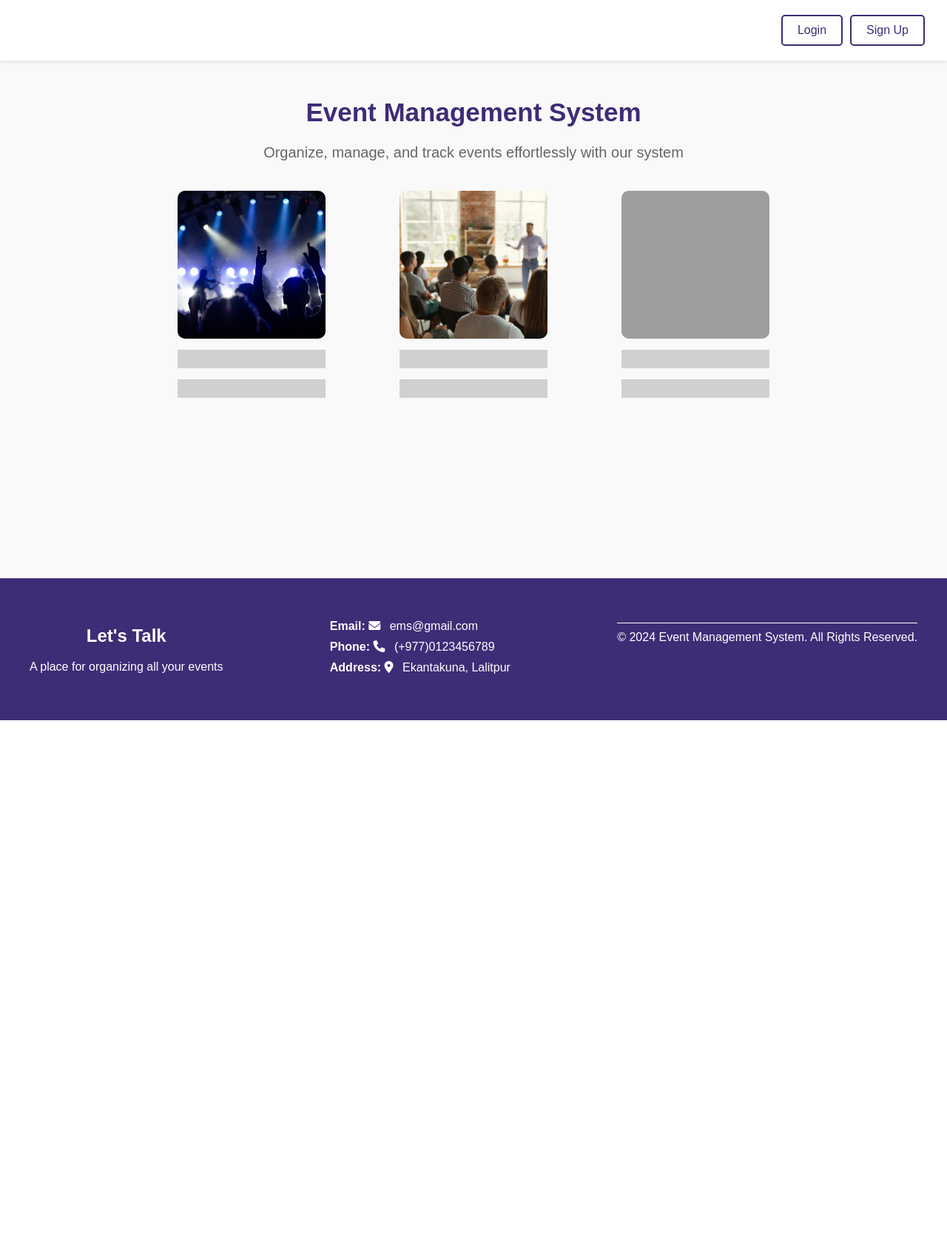
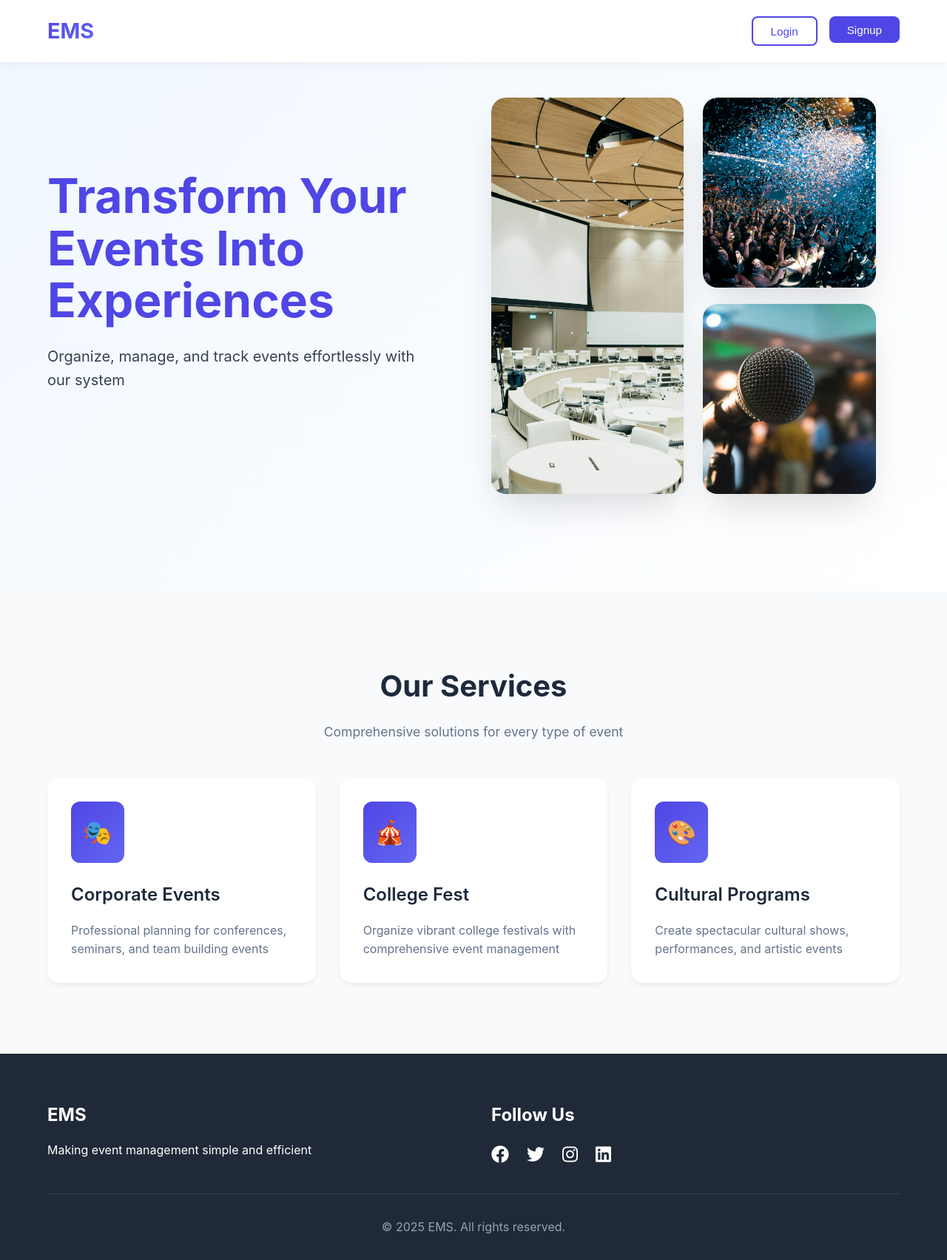
Before and after one commit to SampadaSingh/EMS, a PHP site: page / in a window 1280 px wide. Shown: the whole page at 74% size. Before the commit the page ends 974 px from the top, so only its background shows below. Run offline with PHP 8.4, Linux system fonts and the light colour scheme; grey boxes are pictures that could not be loaded.

Commit message:
modified

```diff
--- a/css/index.css
+++ b/css/index.css
@@ -1,172 +1,253 @@
-
-
-body {
-    font-family: Arial, sans-serif;
-    text-align: center;
+/* Modern CSS Reset */
+* {
   margin: 0;
   padding: 0;
-    background-color: #f9f9f9;
+  box-sizing: border-box;
 }
 
-
-  /* Header Section */
-  .header {
-    display: flex;
-    justify-content: flex-end;
-    padding: 20px 30px;
+/* Base Styles */
+body {
+  font-family: 'Inter', -apple-system, BlinkMacSystemFont, 'Segoe UI', Roboto, sans-serif;
+  line-height: 1.6;
+  color: #1f2937;
   background-color: #ffffff;
-    box-shadow: 0 2px 5px rgba(0, 0, 0, 0.1);
 }
 
-  .header a {
-    margin-left: 10px;
-    padding: 10px 20px;
-    font-size: 16px;
-    text-decoration: none;
-    border-radius: 5px;
-    transition: 0.3s ease;
+/* Navigation */
+.navbar {
+  display: flex;
+  justify-content: space-between;
+  align-items: center;
+  padding: 1.2rem 5%;
+  background: rgba(255, 255, 255, 0.95);
+  position: fixed;
+  width: 100%;
+  top: 0;
+  z-index: 1000;
+  box-shadow: 0 2px 15px rgba(0, 0, 0, 0.05);
 }
 
-  .header .login {
-    border: 2px solid #3e2c76;
-    color: #3e2c76;
-    background-color: white;
+.logo {
+  font-size: 1.8rem;
+  font-weight: 700;
+  background: linear-gradient(135deg, #4f46e5, #6366f1);
+  -webkit-background-clip: text;
+  -webkit-text-fill-color: transparent;
 }
 
-  .header .signup {
-    border: 2px solid #3e2c76;
-    color: #3e2c76;
-    background-color: white;
+.auth-buttons {
+  display: flex;
+  gap: 1rem;
 }
 
-  .header .signup:hover {
-    background-color: #3e2c76;
+.login-btn, .register-btn {
+  padding: 0.6rem 1.5rem;
+  border: none;
+  border-radius: 8px;
+  font-size: 0.95rem;
+  font-weight: 500;
+  cursor: pointer;
+}
+
+.login-btn {
+  background: transparent;
+  color: #4f46e5;
+  border: 2px solid #4f46e5;
+}
+
+.register-btn {
+  background: #4f46e5;
   color: white;
 }
 
-  /* Main Section */
-  .main {
-    margin: 50px auto;
-    max-width: 800px;
-    height: 75vh;
-
+/* Hero Section */
+.hero {
+  display: flex;
+  align-items: center;
+  min-height: 100vh;
+  padding: 5rem 5%;
+  background: linear-gradient(135deg, #f0f7ff 0%, #ffffff 100%);
 }
 
-  .main h1 {
-    font-size: 35px;
-    color: #3e2c76;
+.hero-content {
+  flex: 1;
+  padding-right: 3rem;
+  position: relative;
+  z-index: 2;
 }
 
-  .main p {
-    font-size: 20px;
-    color: #666666;
-    margin-bottom: 40px;
+.hero h1 {
+  font-size: 4rem;
+  line-height: 1.1;
+  margin-bottom: 1.5rem;
+  color: #4f46e5;
 }
 
-  /* Card Container */
-  .card-container {
-    display: flex;
-    justify-content: space-between;
-    gap: 60px;
+.hero p {
+  font-size: 1.25rem;
+  color: #374151;
+  margin-bottom: 2.5rem;
 }
 
-  .card {
-    width: 200px;
-    text-align: center;
+.hero-images {
+  flex: 1;
+  height: 600px;
+  display: flex;
+  justify-content: center;
+  align-items: center;
+  padding: 2rem;
 }
 
-  .photo {
-    width: 200px;
-    height: 200px;
-    background-color: #e0e0e0;
-    border-radius: 10px;
-    overflow: hidden;
+.image-grid {
+  position: relative;
+  width: 100%;
+  height: 100%;
+  max-width: 900px;
+  margin: 0 auto;
 }
 
-  .photo img {
+.image-container {
+  position: absolute;
+  overflow: hidden;
+  border-radius: 20px;
+  box-shadow: 0 25px 50px -12px rgba(0, 0, 0, 0.15);
+}
+
+.image-container img {
   width: 100%;
   height: 100%;
   object-fit: cover;
 }
 
-  .text {
+.image-overlay {
+  position: absolute;
+  top: 0;
+  left: 0;
   width: 100%;
-    height: 25px;
-    background-color: #d0d0d0;
-   margin: 15px auto;
+  height: 100%;
+  background: linear-gradient(45deg, rgba(79, 70, 229, 0.1), rgba(99, 102, 241, 0.1));
+  opacity: 0;
 }
 
-  .footer {
-  display: flex;
-  justify-content: space-between;
-  align-items: flex-start;
-  padding: 40px;
-  background-color: #3e2c76;
+.main-image {
+  width: 50%;
+  height: 100%;
+  left: 0;
+  top: 50%;
+  transform: translateY(-50%);
+  z-index: 2;
+}
+
+.top-image {
+  width: 45%;
+  height: 48%;
+  right: 0;
+  top: 0;
+}
+
+.bottom-image {
+  width: 45%;
+  height: 48%;
+  right: 0;
+  bottom: 0;
+}
+
+/* Services Section */
+.services {
+  padding: 6rem 5%;
+  background-color: #f8fafc;
+}
+
+.container {
+  max-width: 1200px;
+  margin: 0 auto;
+}
+
+.section-title {
+  font-size: 2.5rem;
+  text-align: center;
+  color: #1e293b;
+  margin-bottom: 1rem;
+  font-weight: 700;
+}
+
+.section-subtitle {
+  text-align: center;
+  color: #64748b;
+  font-size: 1.1rem;
+  margin-bottom: 3rem;
+}
+
+.grid {
+  display: grid;
+  grid-template-columns: repeat(auto-fit, minmax(280px, 1fr));
+  gap: 2rem;
+}
+
+.card {
+  background: #ffffff;
+  padding: 2rem;
+  border-radius: 16px;
+  box-shadow: 0 4px 6px rgba(0, 0, 0, 0.05);
+}
+
+.card .icon {
+  font-size: 2rem;
+  margin-bottom: 1.5rem;
+  display: inline-block;
+  padding: 1rem;
+  background: linear-gradient(135deg, #4f46e5, #6366f1);
+  border-radius: 12px;
   color: #ffffff;
 }
 
-  .footer-left {
-  max-width: 50%;
+.feature-title {
+  font-size: 1.5rem;
+  color: #1e293b;
+  margin-bottom: 1rem;
+  font-weight: 600;
 }
 
-  .footer-left h3 {
-  font-size: 24px;
-  margin-bottom: 15px;
+.feature-description {
+  color: #64748b;
+  line-height: 1.6;
 }
 
-  .footer-left p {
-  font-size: 16px;
-  line-height: 1.5;
-  margin-bottom: 20px;
+/* Footer */
+footer {
+  background: #1f2937;
+  color: white;
+  padding: 4rem 5% 2rem;
 }
 
-  .footer-btn {
-  background-color: #6e57b3;
-  color: white;
-  padding: 10px 20px;
-  border: none;
-  border-radius: 5px;
-  cursor: pointer;
+.footer-content {
+  display: grid;
+  grid-template-columns: repeat(auto-fit, minmax(250px, 1fr));
+  gap: 3rem;
+  max-width: 1200px;
+  margin: 0 auto;
 }
 
-  .footer-btn:hover {
-  background-color: #b8abe1;
+.footer-section h3 {
+  font-size: 1.5rem;
+  margin-bottom: 1rem;
+  color: white;
 }
 
-  .footer-right {
-  text-align: left;
+.social-links {
+  display: flex;
+  gap: 1.5rem;
 }
 
-  .footer-right ul {
-  list-style: none;
-  padding: 0;
+.social-links a {
+  color: white;
+  font-size: 1.5rem;
 }
 
-  .footer-right ul li {
-  margin-bottom: 10px;
-  font-size: 16px;
+.footer-bottom {
+  text-align: center;
+  padding-top: 2rem;
+  margin-top: 2rem;
+  border-top: 1px solid #374151;
+  color: #9ca3af;
 }
-
-  .footer-right ul li a {
-  color: white;
-  text-decoration: none;
-  }
-
-  .footer-right ul li a:hover {
-  text-decoration: underline;
-  }
-
-  .footer-right ul li a i {
-  margin-right: 8px;
-  }
-
-  .footer-center {
-    text-align: center;
-    border-top: 1px solid white;
-    padding-top: 10px;
-    margin-top: 20px;
-  }
-
-  .footer-center p {
-    margin: 0;
-  }
--- a/index.html
+++ b/index.html
@@ -3,59 +3,86 @@
 <head>
     <meta charset="UTF-8">
     <meta name="viewport" content="width=device-width, initial-scale=1.0">
+    <title>EventFlow - Modern Event Management</title>
     <link rel="stylesheet" href="css/index.css">
-  <link href="https://cdnjs.cloudflare.com/ajax/libs/font-awesome/6.0.0-beta3/css/all.min.css" rel="stylesheet">
-  <title>Event Management System</title>
+    <link rel="stylesheet" href="https://cdnjs.cloudflare.com/ajax/libs/font-awesome/6.0.0/css/all.min.css">
 </head>
 <body>
-  <div class="header">
-    <a href="php/login.php" class="login">Login</a>
-    <a href="php/signup.php" class="signup">Sign Up</a>
+    <nav class="navbar">
+        <div class="logo">EMS</div>
+        <div class="auth-buttons">
+            <a href="php/login.php"><button class="login-btn">Login</button></a>
+            <a href="php/signup.php"><button class="register-btn">Signup</button></a>
         </div>
+    </nav>
 
-  <div class="main">
-    <h1><strong>Event Management System</strong></h1>
+    <section id="home" class="hero">
+        <div class="hero-content">
+            <h1>Transform Your Events Into Experiences</h1>
             <p>Organize, manage, and track events effortlessly with our system</p>
-    <div class="card-container">
-      <div class="card">
-        <div class="photo">
-          <img src="assets/uploads/i1.jpg" alt="Photo 1">
         </div>
-        <div class="text">
+        <div class="hero-images">
+            <div class="image-grid">
+                <div class="image-container main-image">
+                    <img src="assets/img/eventplan.jfif" alt="Event Planning">
+                    <div class="image-overlay"></div>
                 </div>
-        <div class="text"></div>
+                <div class="image-container top-image">
+                    <img src="assets/img/eventcollab.jfif" alt="Event Collaboration">
+                    <div class="image-overlay"></div>
                 </div>
-      <div class="card">
-        <div class="photo">
-          <img src="assets/uploads/i2.jpg" alt="Photo 2">
-        </div>
-        <div class="text"></div>
-        <div class="text"></div>
-      </div>
-      <div class="card">
-        <div class="photo">
-          <img src="assets/uploads/i3.jpg" alt="Photo 3">
-        </div>
-        <div class="text"></div>
-        <div class="text"></div>
+                <div class="image-container bottom-image">
+                    <img src="assets/img/eventsuccess.jfif" alt="Event Success">
+                    <div class="image-overlay"></div>
                 </div>
             </div>
         </div>
+    </section>
 
-  <footer class="footer">
-    <div class="footer-left">
-      <h3>Let's Talk</h3>
-      <p>A place for organizing all your events</p>
+    <section class="services">
+        <div class="container">
+            <h2 class="section-title">Our Services</h2>
+            <p class="section-subtitle">Comprehensive solutions for every type of event</p>
+
+            <div class="grid">
+                <div class="card">
+                    <div class="icon">🎭</div>
+                    <h3 class="feature-title">Corporate Events</h3>
+                    <p class="feature-description">Professional planning for conferences, seminars, and team building events</p>
                 </div>
-    <div class="footer-right">
-      <ul>
-        <li><strong>Email:</strong> <a href="ems@gmail.com"><i class="fas fa-envelope"></i> ems@gmail.com</a></li>
-        <li><strong>Phone:</strong> <a href="tel:+0123456789"><i class="fas fa-phone"></i> (+977)0123456789</a></li>
-        <li><strong>Address:</strong> <a href="#"><i class="fas fa-map-marker-alt"></i> Ekantakuna, Lalitpur</a></li>
-      </ul>
+                <div class="card">
+                    <div class="icon">🎪</div>
+                    <h3 class="feature-title">College Fest</h3>
+                    <p class="feature-description">Organize vibrant college festivals with comprehensive event management</p>
                 </div>
-    <div class="footer-center">
-      <p>&copy; 2024 Event Management System. All Rights Reserved.</p>
+                <div class="card">
+                    <div class="icon">🎨</div>
+                    <h3 class="feature-title">Cultural Programs</h3>
+                    <p class="feature-description">Create spectacular cultural shows, performances, and artistic events</p>
+                </div>
+            </div>
+        </div>
+    </section>
+
+
+    <footer>
+        <div class="footer-content">
+            <div class="footer-section">
+                <h3>EMS</h3>
+                <p>Making event management simple and efficient</p>
+            </div>
+            <div class="footer-section">
+                <h3>Follow Us</h3>
+                <div class="social-links">
+                    <a href="#"><i class="fab fa-facebook"></i></a>
+                    <a href="#"><i class="fab fa-twitter"></i></a>
+                    <a href="#"><i class="fab fa-instagram"></i></a>
+                    <a href="#"><i class="fab fa-linkedin"></i></a>
+                </div>
+            </div>
+        </div>
+        <div class="footer-bottom">
+            <p>&copy; 2025 EMS. All rights reserved.</p>
         </div>
     </footer>
 </body>
--- a/organizer/editEvent.php
+++ b/organizer/editEvent.php
@@ -160,6 +160,7 @@ try {
         input[type="number"],
         input[type="time"],
         input[type="date"],
+        input[type="tel"],
         textarea {
             width: 100%;
             padding: 10px;
```
Also changed, not shown: admin/sidebar.php (+4 -15 lines), assets/img/eventcollab.jfif (added), assets/img/eventplan.jfif (added), assets/img/eventsuccess.jfif (added). Lines whose indentation alone changed are shown as unchanged.
